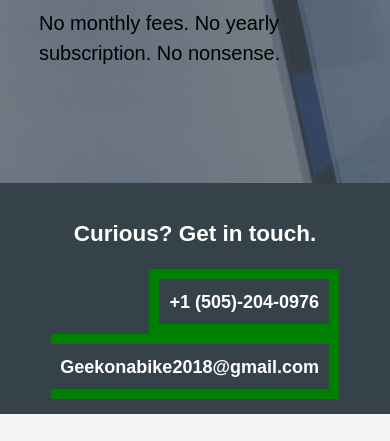
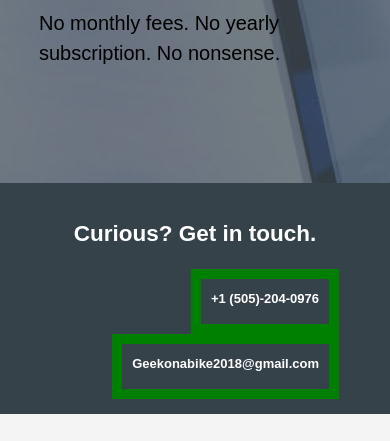
Before and after one commit to geek-on-a-bike/geek-on-a-bike.github.io, a plain HTML site: page index.html in a window 390 px wide. Shown: the part 373-814 px from the top of the page. Drawn offline with Linux system fonts and the light colour scheme.

Commit message:
another update for mobile
Safari and chrome don't get as small as my phone screen so i have to update it for my github pages every time i test :/

```diff
--- a/css/style.css
+++ b/css/style.css
@@ -230,5 +230,7 @@ footer{
 
   #newsletter a{
     float:center;
+    font-size:small;
+    background-size:cover;
   }
 }
```
Also changed, not shown: 1 other file.
